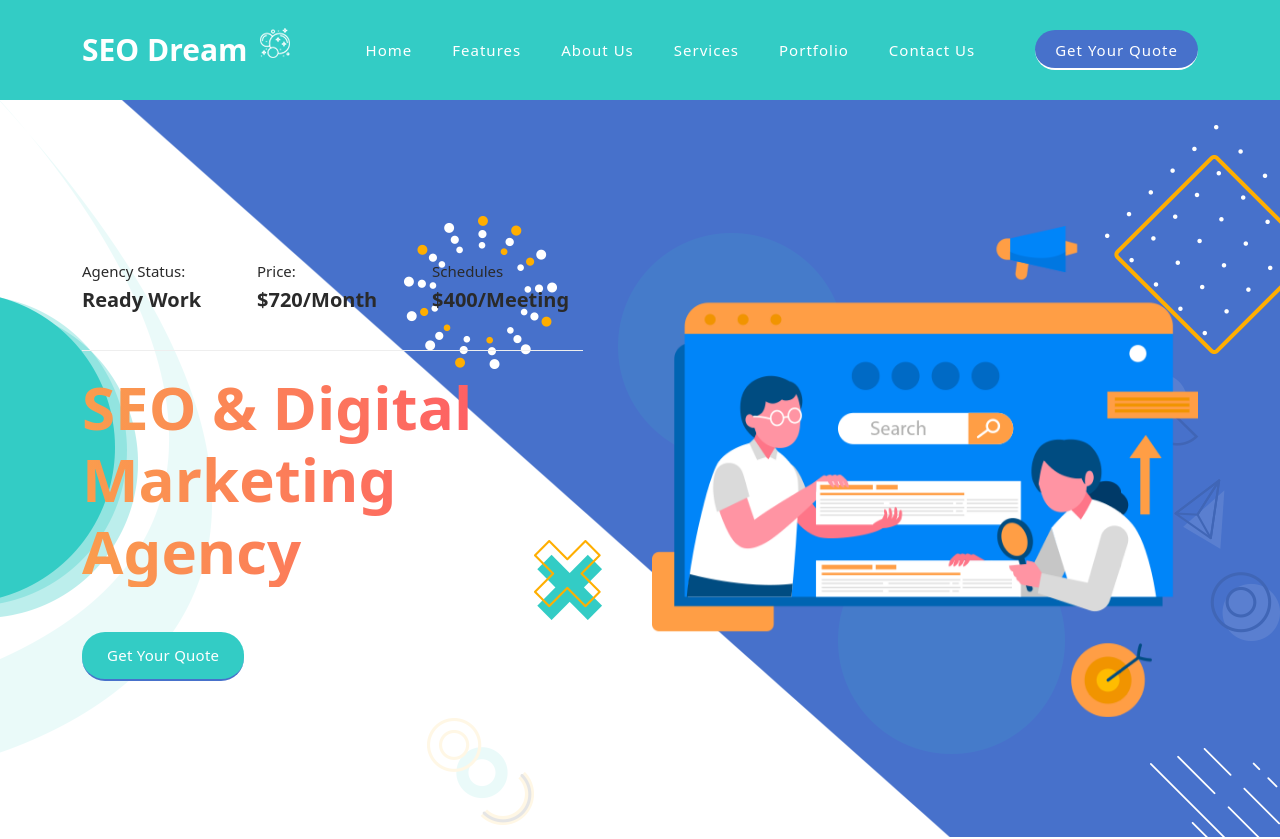
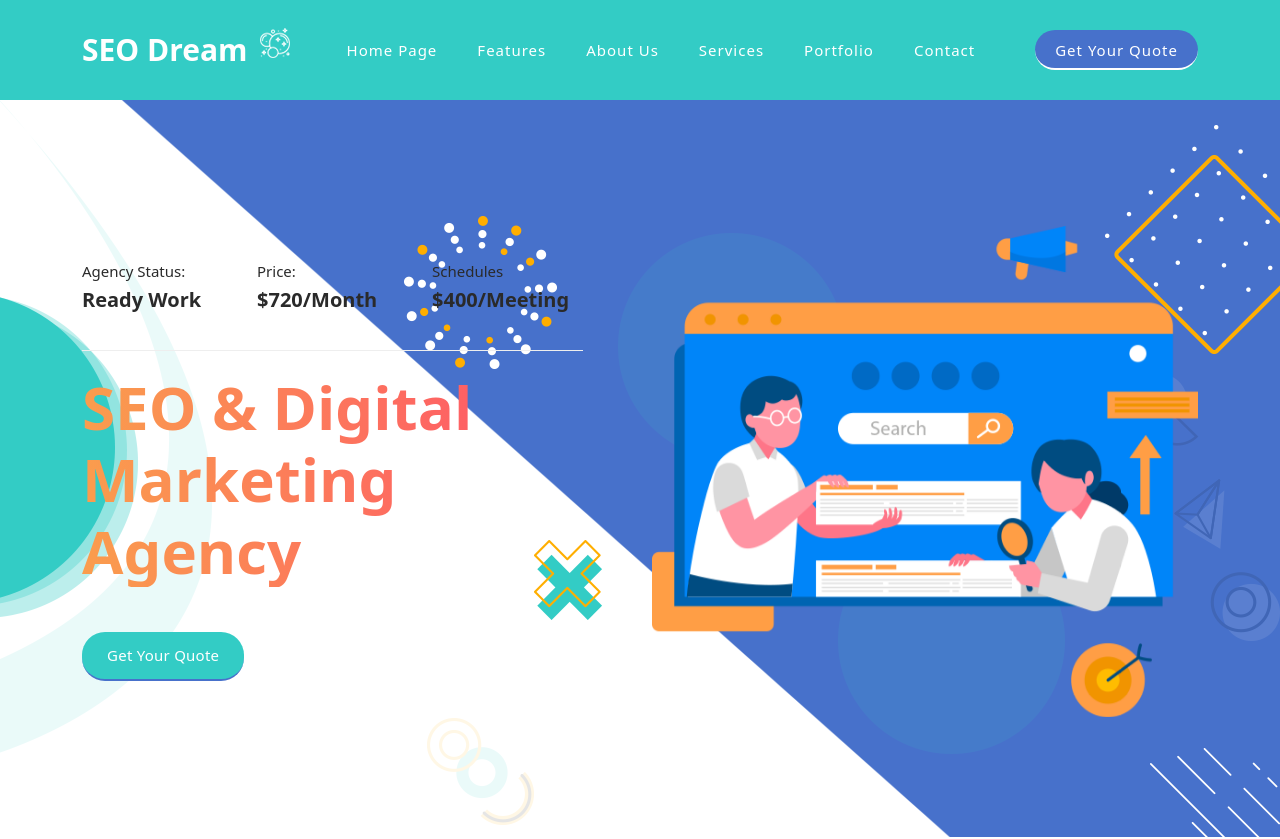
Before and after one commit to Kanishka96ac/aws-s3-project, an Angular app: page / in a window 1280 px wide. Shown: the top 839 px of the page. Built offline with nearby package versions, Linux system fonts and the light colour scheme.

Commit message:
Nav bar changed

```diff
--- a/src/app/app.component.html
+++ b/src/app/app.component.html
@@ -25,12 +25,12 @@
             <!-- ***** Logo End ***** -->
             <!-- ***** Menu Start ***** -->
             <ul class="nav">
-              <li class="scroll-to-section"><a href="#top" class="active">Home</a></li>
+              <li class="scroll-to-section"><a href="#top" class="active">Home Page</a></li>
               <li class="scroll-to-section"><a href="#features">Features</a></li>
               <li class="scroll-to-section"><a href="#about">About Us</a></li>
               <li class="scroll-to-section"><a href="#services">Services</a></li>
               <li class="scroll-to-section"><a href="#portfolio">Portfolio</a></li>
-              <li class="scroll-to-section"><a href="#contact">Contact Us</a></li>
+              <li class="scroll-to-section"><a href="#contact">Contact </a></li>
               <li class="scroll-to-section"><div class="main-blue-button"><a href="#contact">Get Your Quote</a></div></li>
             </ul>
             <a class='menu-trigger'>
```
